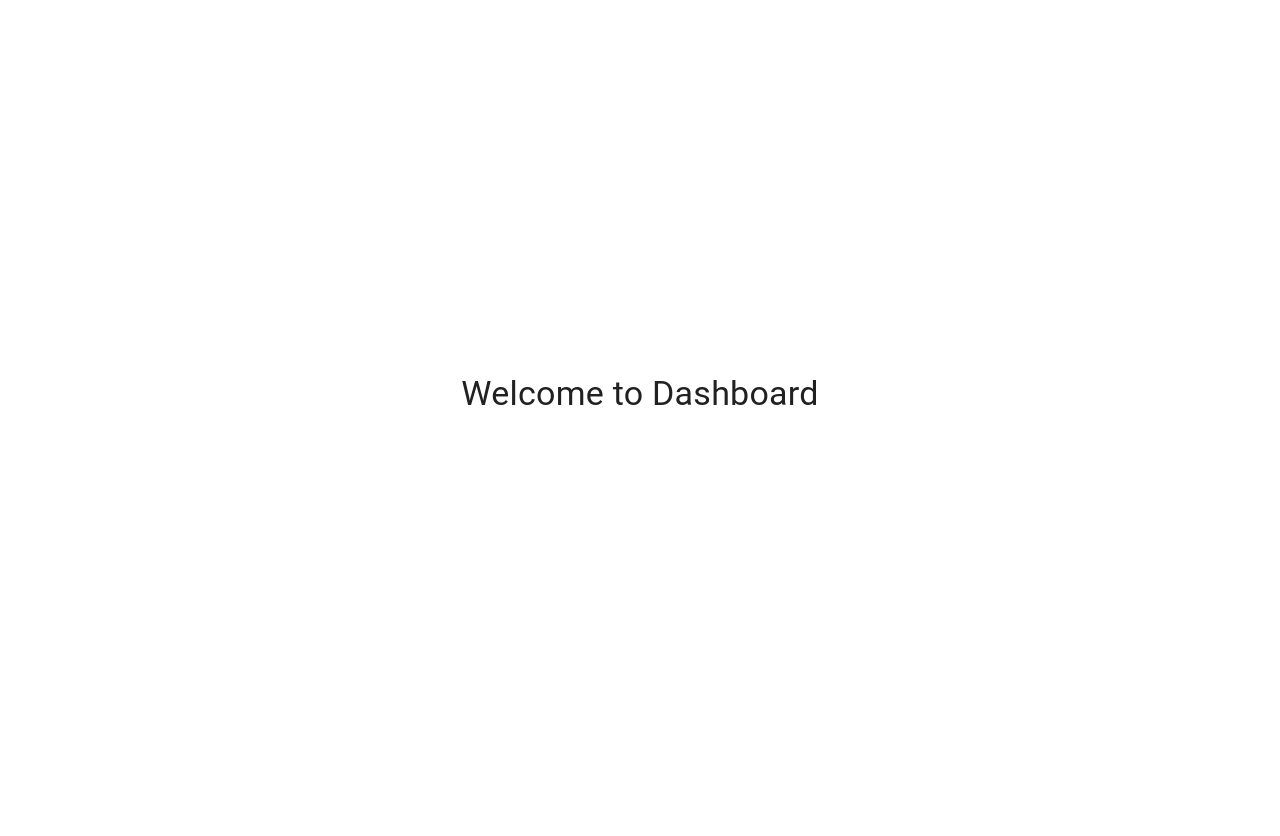
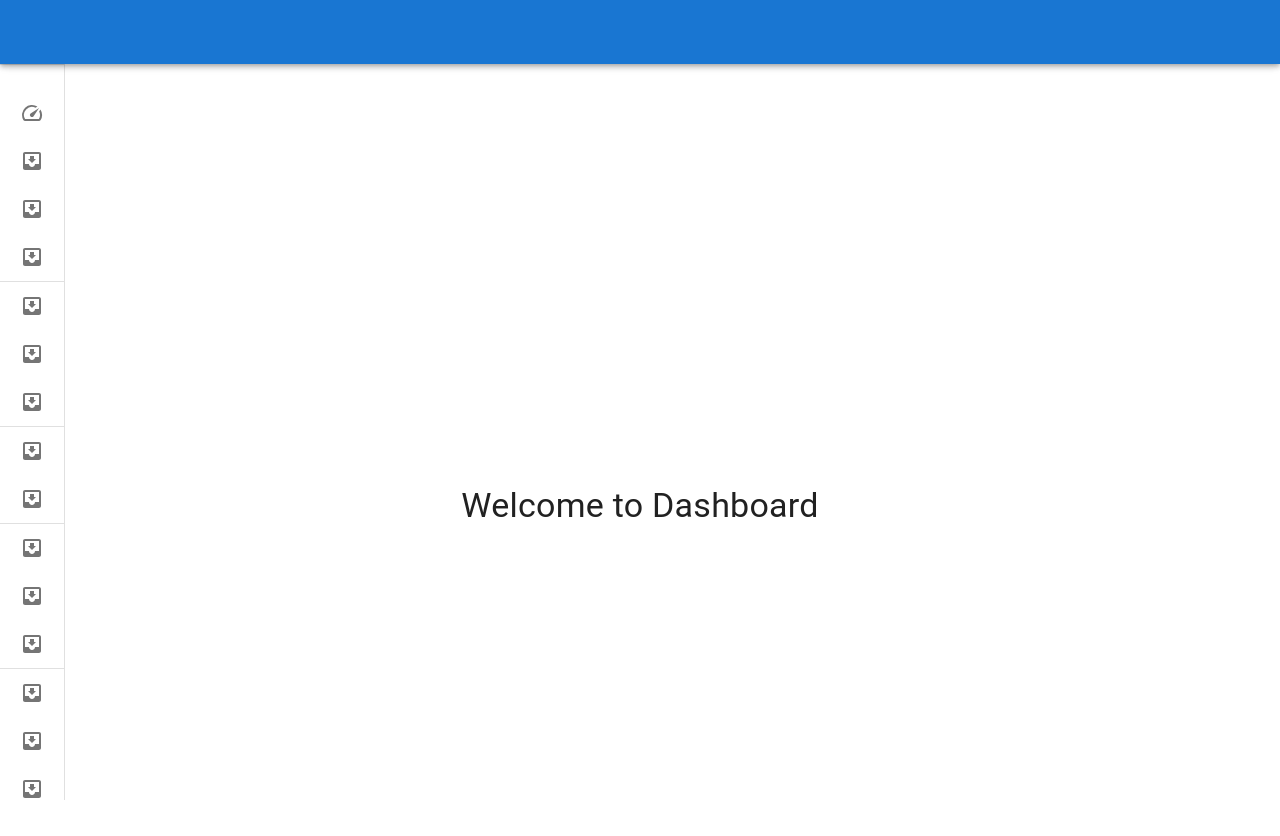
Before and after one commit to zsubzwary/frontend-test, a React (Create React App) app: page / in a window 1280 px wide. Shown: the top 836 px of the page. Before the commit the page ends 800 px from the top, so only its background shows below. Built offline with nearby package versions, Linux system fonts and the light colour scheme; sample sign-in values are in the browser's storage.

Commit message:
Linking navigation drawer to dashboard screen

```diff
--- a/src/pages/dashboard.js
+++ b/src/pages/dashboard.js
@@ -4,12 +4,14 @@ import { useNavigate } from "react-router-dom";
 import { CssBaseline } from "@mui/material";
 import { Box } from "@mui/system";
 import { Typography } from "@mui/material";
+import NavigationMenu from "../components/navigationMenu";
 
 
 export default function Dashboard() {
 
     return (
         <>
+            <NavigationMenu />
             <CssBaseline />
             <Box
                 sx={{
```
